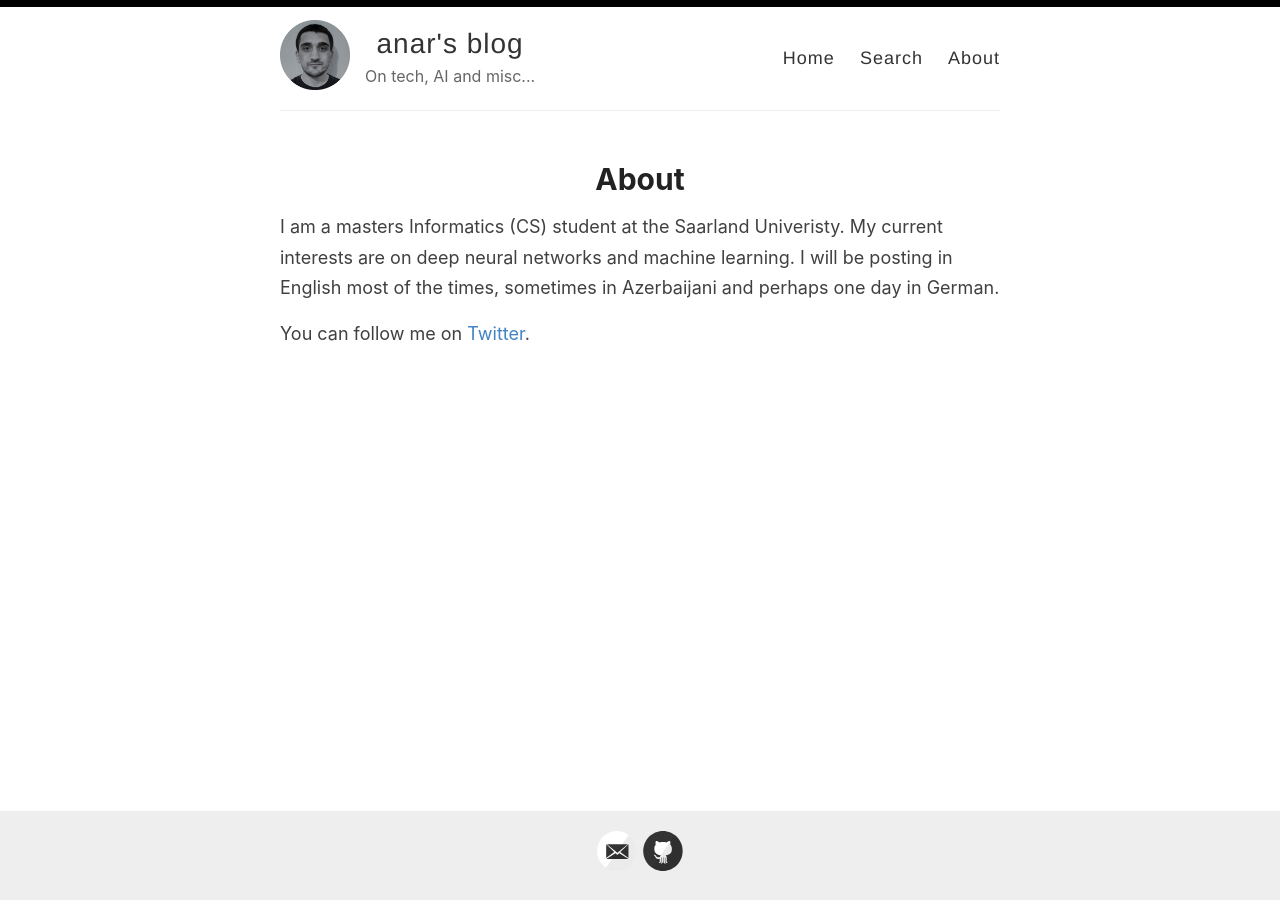
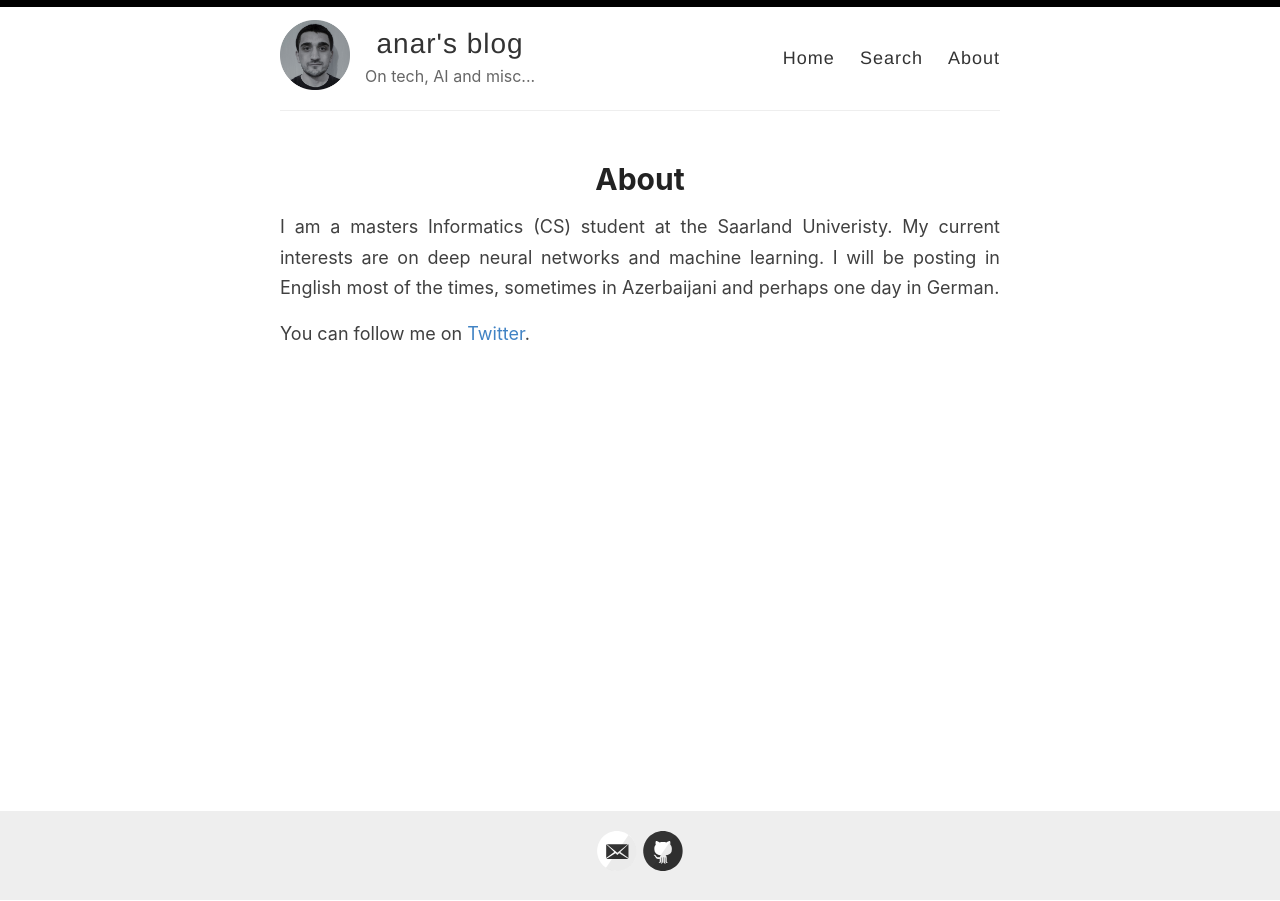
Before and after one commit to anaramirli/anaramirli.github.io, a Jekyll site: the page built from _pages/about.md, in a window 1280 px wide. Built offline with Jekyll 4.4.1, drawn with Linux system fonts in a browser that asks for light colours.

Commit message:
Update page.html

```diff
--- a/_layouts/page.html
+++ b/_layouts/page.html
@@ -6,7 +6,7 @@ layout: default
 
   <h1>{{ page.title }}</h1>
 
-  <div class="entry">
+  <div class="entry" style="text-align:justify;">
     {{ content }}
   </div>
 </article>
```
